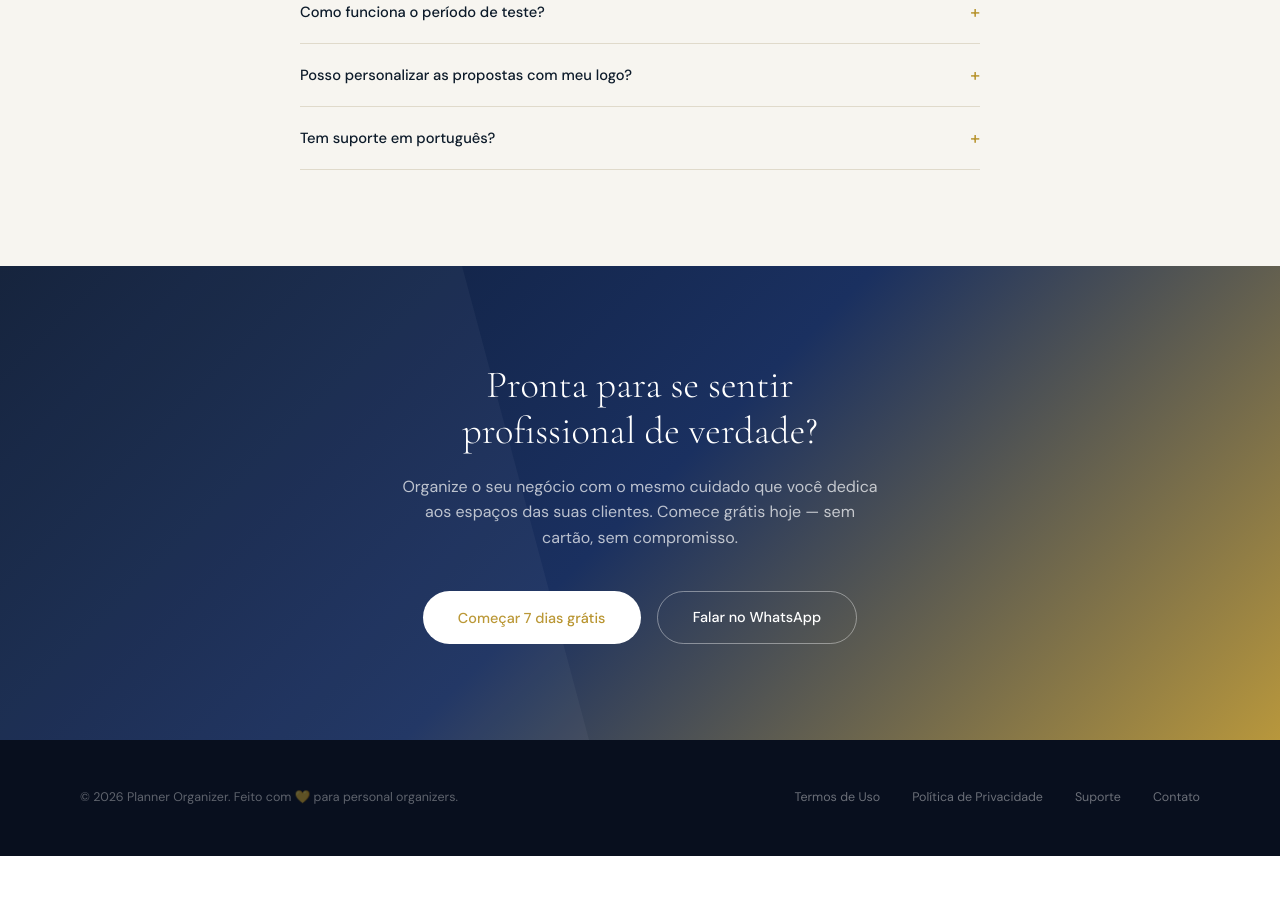
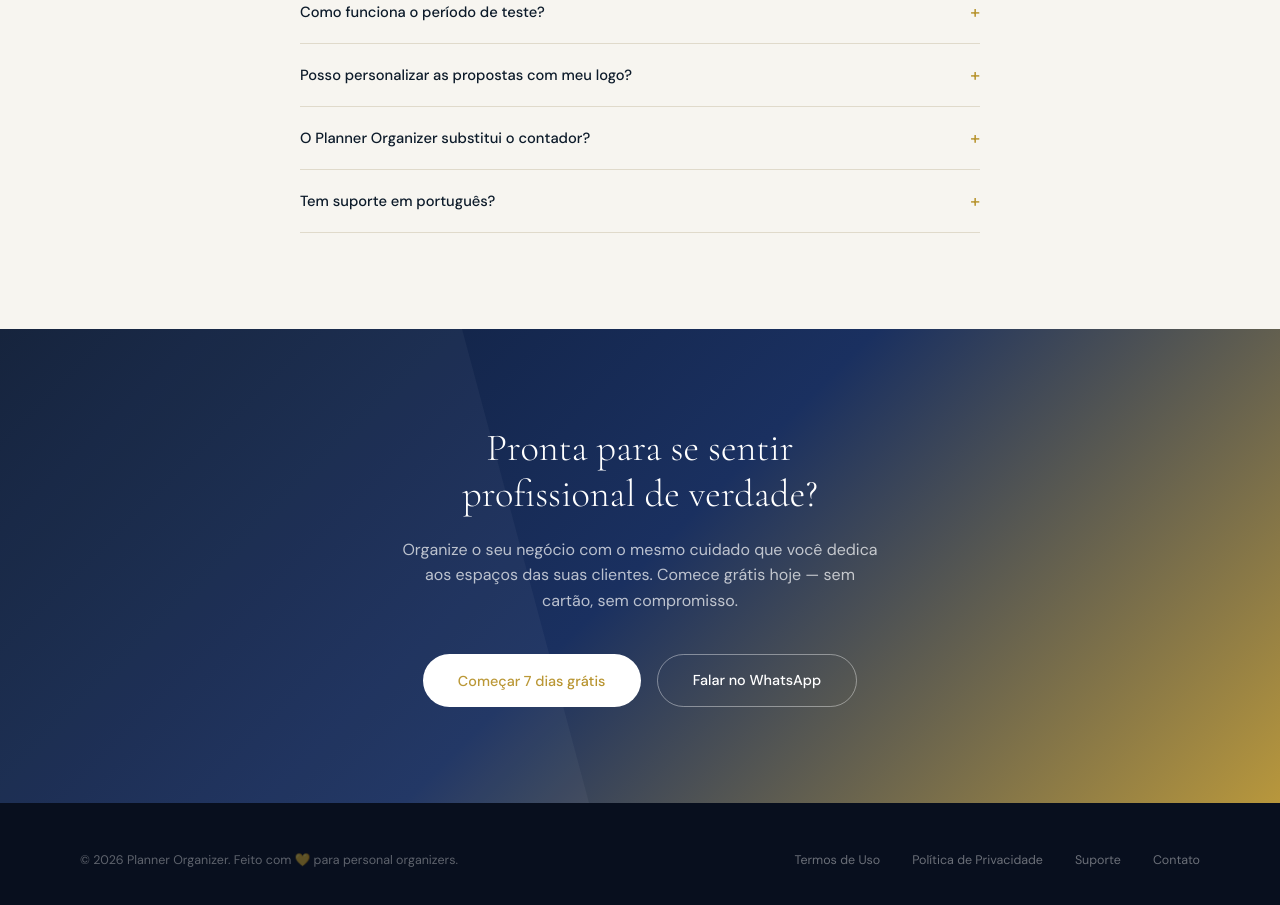
Before and after one commit to bicalho743/LandingPage_Planner, a React (Vite) app in the folder client/: page / in a window 1280 px wide. Shown: the part 6940-7845 px from the top of the page. Before the commit the page ends 7796 px from the top, so only its background shows below. Built offline with nearby package versions, Linux system fonts and the light colour scheme; no server answers.

Commit message:
FAQ: o Planner Organizer não substitui o contador
Co-Authored-By: Claude Opus 5.5 <noreply@anthropic.com>
Claude-Session: https://claude.ai/code/session_01AZKqr2vzuwEfwycfR8umWz

```diff
--- a/client/src/pages/LandingPage.tsx
+++ b/client/src/pages/LandingPage.tsx
@@ -109,6 +109,10 @@ export default function LandingPage() {
     {
       q: "Posso personalizar as propostas com meu logo?",
       a: "Sim! Você pode incluir seu logo, suas cores e suas informações em todas as propostas. Seus clientes vão ver a sua marca, não a nossa.",
+    },
+    {
+      q: "O Planner Organizer substitui o contador?",
+      a: "Não. O app organiza seu financeiro e ajuda a acompanhar o DAS e o limite do MEI, mas não é contador e não substitui um. Os números de impostos são estimativas para você se organizar. Em caso de dúvida, procure um contador.",
     },
     {
       q: "Tem suporte em português?",
```
